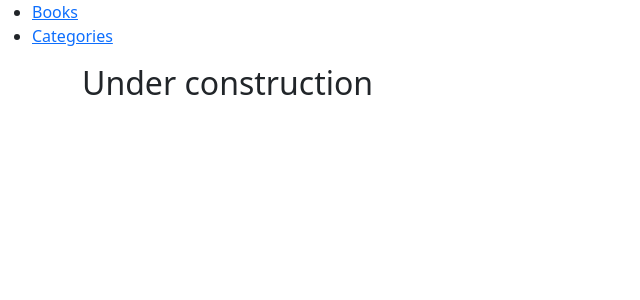
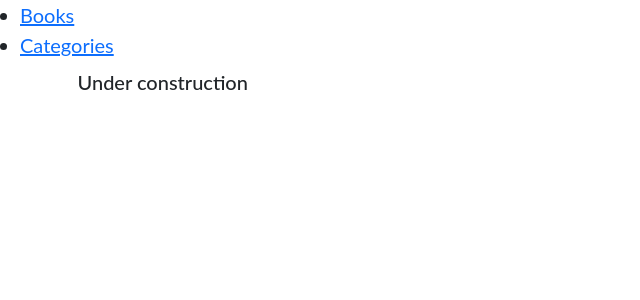
Before and after one commit to Bondok6/book-store, a React (Create React App) app: page /bookstore/categories in a window 1280 px wide. Shown: the top 300 px of the page, without its empty margins (0-640 px from the left). Built offline with nearby package versions, Linux system fonts and the light colour scheme.

Commit message:
Fix sylelint error by Adding index.css file

```diff
--- /dev/null
+++ b/src/index.css
@@ -0,0 +1,15 @@
+* {
+  margin: 0;
+  padding: 0;
+  box-sizing: inherit;
+}
+
+html {
+  font-size: 62.5%;
+  box-sizing: border-box;
+}
+
+body {
+  font-family: 'Lato', sans-serif;
+  font-size: 20px;
+}
--- a/src/index.js
+++ b/src/index.js
@@ -4,6 +4,7 @@
 import { Provider } from 'react-redux';
 import store from './redux/configureStore';
 import 'bootstrap/dist/css/bootstrap.min.css';
+import './index.css';
 import App from './App';
 
 ReactDOM.render(
```
